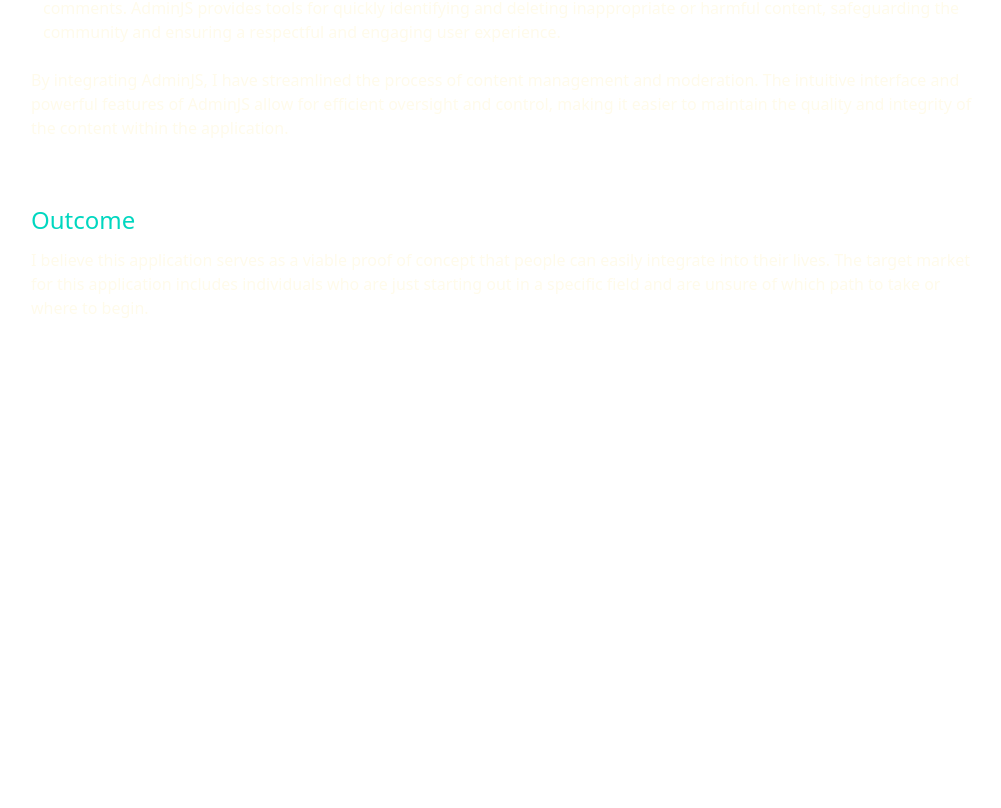
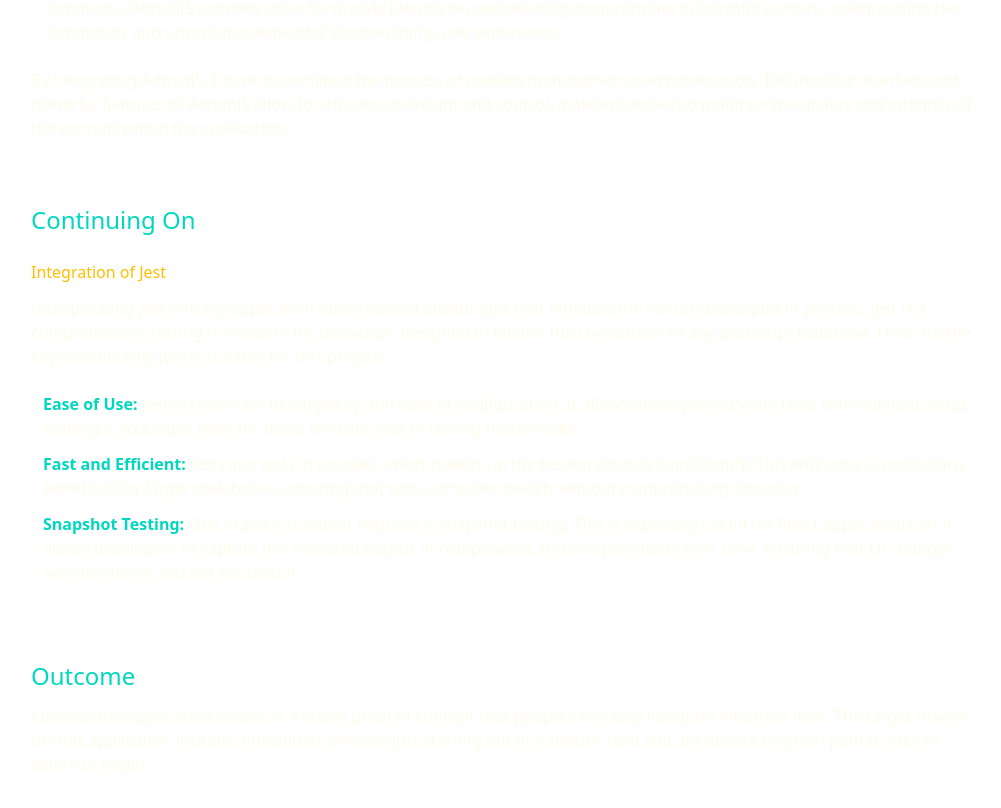
Before and after one commit to jamiej12345/JamieJPortfolio, a React (Create React App) app: page /Project in a window 1280 px wide. Shown: the part 1956-2764 px from the top of the page, without its empty margins (129-1130 px from the left). Before the commit the page ends 2308 px from the top, so only its background shows below. Built offline with nearby package versions, Linux system fonts and the light colour scheme.

Commit message:
Changing styling to 404 Page

```diff
--- a/src/components/Experience.jsx
+++ b/src/components/Experience.jsx
@@ -13,8 +13,8 @@ const Experience = () => {
         </div>
 
         <div className='py-4 px-4 w-10/12 h-fit'>
-          <div className='collapse-title text-1xl text-amber-50 -z-10'>
-            InvestCloud - March 2022 / March 2024
+          <div className='collapse-title text-1xl font-bold text-amber-50 -z-10'>
+            InvestCloud - Frontend Developer - March 2022 / March 2024
           </div>
 
           <p className='py-3'>
@@ -46,8 +46,8 @@ const Experience = () => {
             </ul>
           </p>
 
-          <div className='collapse-title text-1xl text-amber-50 -z-10'>
-            learn search discover - May 2024
+          <div className='collapse-title text-1xl font-bold text-amber-50 -z-10'>
+            learn search discover - MERN - May 2024
           </div>
           <div className='py-3 px-4 -z-10'>
             <p>
--- a/src/components/NotFound.jsx
+++ b/src/components/NotFound.jsx
@@ -7,7 +7,7 @@ const NotFound = () => {
         <h3 className='text-9xl mb-8 antialiased font-bold text-accent'>
           Oops!
         </h3>
-        <h3 className='text-4xl mb-8 antialiased text-accent'>
+        <h3 className='text-4xl mb-8 antialiased text-accent text-center'>
           Cant seem to find the page you&apos;re looking for.
         </h3>
         <h3 className='text-2xl mb-8 antialiased text-accent'>
--- a/src/components/Project.jsx
+++ b/src/components/Project.jsx
@@ -122,7 +122,7 @@ const Project = () => {
         </p>
         <h3 className='text-2xl text-accent mt-10'>Solutions </h3>
         <p className='py-3 w-full text-amber-50'>
-          <p className='mb-3'>
+          <p className='mb-3 text-warning'>
             Utilizing AdminJS for Content Management and Moderation
           </p>
           <p className='mb-3'>
@@ -165,6 +165,43 @@ const Project = () => {
             content within the application.
           </p>
         </p>
+
+        <h3 className='text-2xl text-accent mt-10'>Continuing On </h3>
+        <p className='py-3 w-full text-amber-50'>
+          <p className='py-3 w-full text-amber-50 text-warning'>
+            Integration of Jest
+          </p>
+          <p className='mb-3'>
+            Incorporating Jest into my application offers several advantages
+            that enhance the overall development process. Jest is a
+            comprehensive testing framework for JavaScript, designed to ensure
+            the correctness of any JavaScript codebase. Here are the key reasons
+            why Jest is suitable for this project:
+          </p>{' '}
+          <div className='py-3 px-3'>
+            <p className='mb-3'>
+              <span className='text-accent font-bold'>Ease of Use:</span> Jest
+              is known for its simplicity and ease of configuration. It allows
+              developers to write tests with minimal setup, making it accessible
+              even for those who are new to testing frameworks.
+            </p>{' '}
+            <p className='mb-3'>
+              <span className='text-accent font-bold'>Fast and Efficient:</span>{' '}
+              Jest runs tests in parallel, which speeds up the testing process
+              significantly. This efficiency is particularly beneficial for
+              larger codebases, ensuring that tests complete quickly without
+              compromising accuracy.
+            </p>{' '}
+            <p className='mb-3'>
+              <span className='text-accent font-bold'>Snapshot Testing:</span>{' '}
+              One of Jest's standout features is snapshot testing. This is
+              especially useful for React applications, as it allows developers
+              to capture the rendered output of components and compare them over
+              time, ensuring that UI changes are intentional and not accidental.
+            </p>
+          </div>
+        </p>
+
         <div className='mb-5'>
           <h3 className='text-2xl text-accent mt-10'>Outcome </h3>
           <p className='py-3 w-full text-amber-50'>
```
